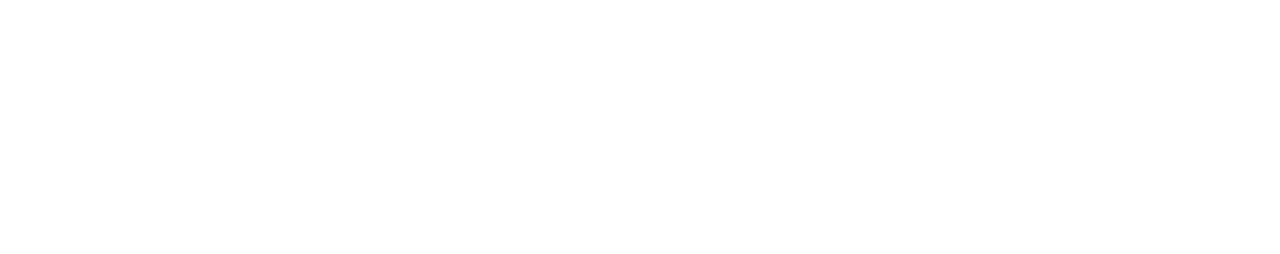
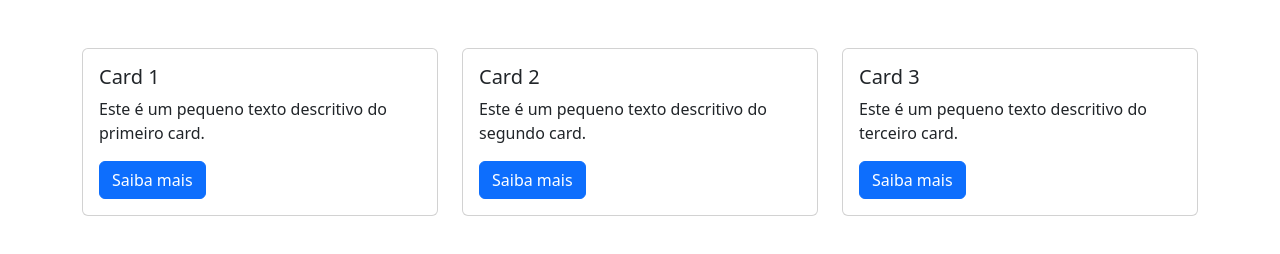
Before and after one commit to ribeiroozk/bootstrap_base, a plain HTML site: page ex5a-al-fazer-grid-(ex)/ex5a.html in a window 1280 px wide. Drawn offline with nearby package versions, Linux system fonts and the light colour scheme.

Commit message:
Conclusão dos exercícios
Exercícios 5 a e 5 b concluídos

```diff
--- a/ex5a-al-fazer-grid-(ex)/ex5a.html
+++ b/ex5a-al-fazer-grid-(ex)/ex5a.html
@@ -1 +1,62 @@
-<!-- 1ª Digitação (Resolver exercício aqui) -->
+<!DOCTYPE html>
+<html lang="pt-br">
+<head>
+    <meta charset="UTF-8">
+    <meta name="viewport" content="width=device-width, initial-scale=1.0">
+    <title>Grid com Cards</title>
+
+    <!-- Bootstrap CSS -->
+    <link href="https://cdn.jsdelivr.net/npm/bootstrap@5.3.0/dist/css/bootstrap.min.css" rel="stylesheet">
+</head>
+
+<body>
+
+<div class="container mt-5">
+
+    <div class="row">
+
+        <!-- Card 1 -->
+        <div class="col-md-4 mb-4">
+            <div class="card">
+                <div class="card-body">
+                    <h5 class="card-title">Card 1</h5>
+                    <p class="card-text">
+                        Este é um pequeno texto descritivo do primeiro card.
+                    </p>
+                    <a href="#" class="btn btn-primary">Saiba mais</a>
+                </div>
+            </div>
+        </div>
+
+        <!-- Card 2 -->
+        <div class="col-md-4 mb-4">
+            <div class="card">
+                <div class="card-body">
+                    <h5 class="card-title">Card 2</h5>
+                    <p class="card-text">
+                        Este é um pequeno texto descritivo do segundo card.
+                    </p>
+                    <a href="#" class="btn btn-primary">Saiba mais</a>
+                </div>
+            </div>
+        </div>
+
+        <!-- Card 3 -->
+        <div class="col-md-4 mb-4">
+            <div class="card">
+                <div class="card-body">
+                    <h5 class="card-title">Card 3</h5>
+                    <p class="card-text">
+                        Este é um pequeno texto descritivo do terceiro card.
+                    </p>
+                    <a href="#" class="btn btn-primary">Saiba mais</a>
+                </div>
+            </div>
+        </div>
+
+    </div>
+
+</div>
+
+</body>
+</html>
--- /dev/null
+++ b/ex5b-al-fazer-formulario-(ex)/style.css
@@ -0,0 +1,38 @@
+body{
+height:100vh;
+display:flex;
+align-items:center;
+justify-content:center;
+background:#f4f6f8;
+}
+
+/* Parte feita comajuda do chat gpt para produzir*/
+.login-box{
+background:white;
+padding:40px;
+border-radius:15px;
+width:350px;
+box-shadow:0 10px 25px rgba(0,0,0,0.1);
+}
+
+.input-group-text{
+background:#f1f1f1;
+border:none;
+}
+
+.form-control{
+border:none;
+background:#f1f1f1;
+transition:0.3s;
+}
+
+
+.btn-login{
+border-radius:10px;
+padding:10px;
+transition:0.3s;
+}
+
+.btn-login:hover{
+transform:translateY(-2px);
+}
```
Also changed, not shown: ex5b-al-fazer-formulario-(ex)/ex5b.html (+48 -1 lines).
